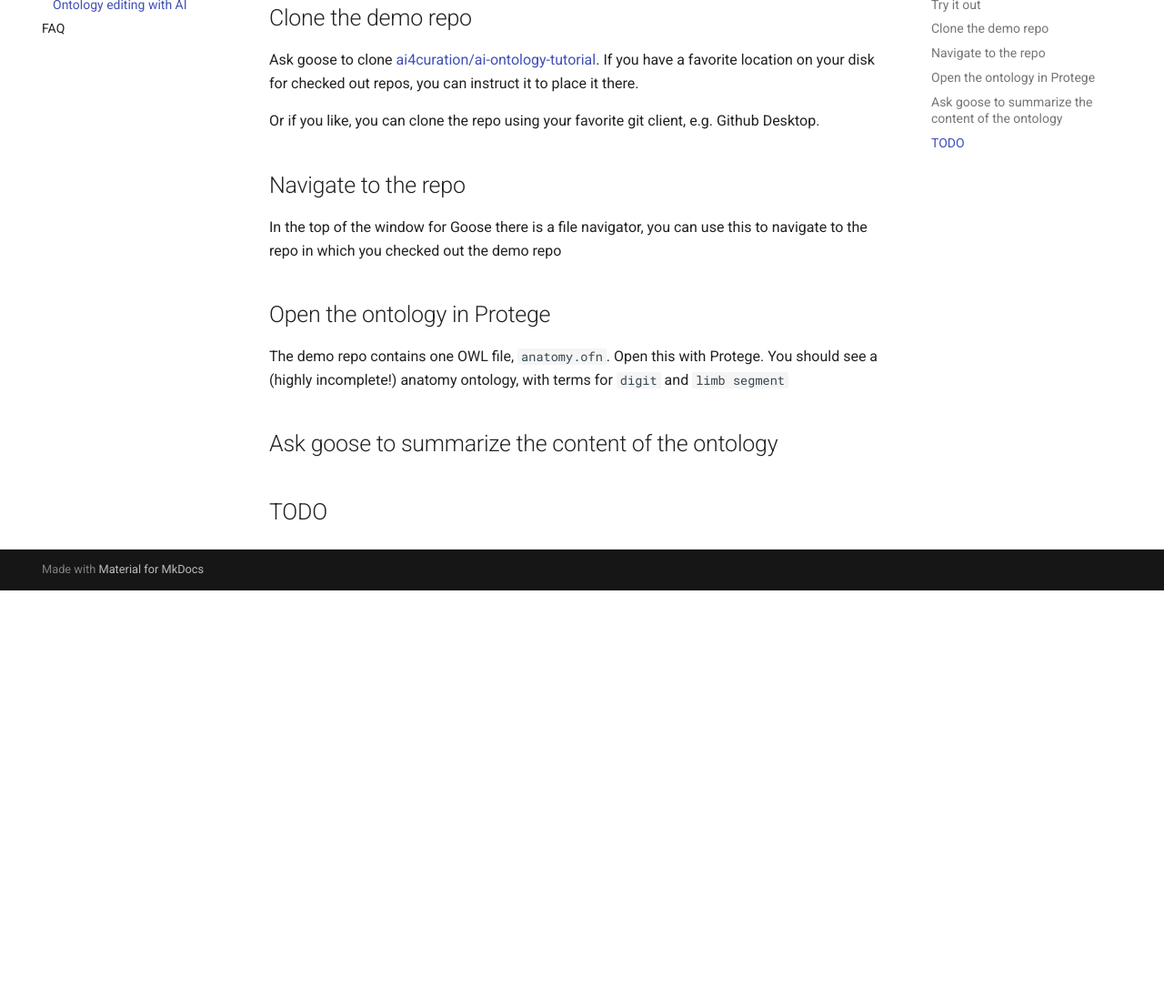
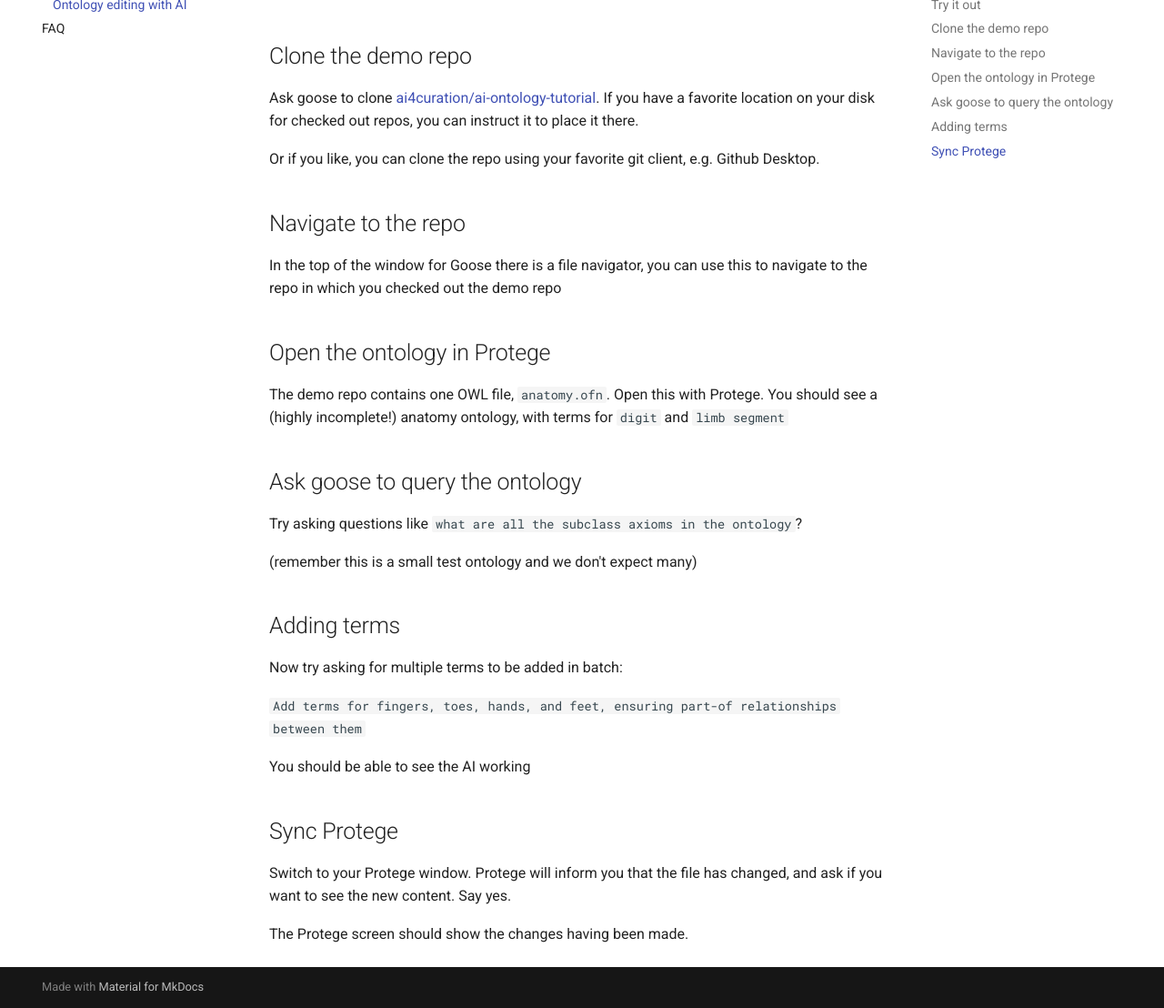
Before and after one commit to ai4curation/aidocs, an MkDocs documentation site: the page built from docs/tutorials/ontology-editing-with-ai.md, in a window 1280 px wide and 1400 px high, scrolled down 3297 px, cut to the strip 292-1400 px from the top of the window. Shown: the whole strip at 91% size. Built offline with MkDocs 1.6.1 and Material for MkDocs 9.7.7, drawn with Linux system fonts in a browser that asks for light colours; comment, search, counter and statistics services are not loaded; before the commit the page ends 4238 px from its top, so only the background shows below that; some of the changed text lies outside the part shown.

Commit message:
Resolved

```diff
--- a/docs/tutorials/ontology-editing-with-ai.md
+++ b/docs/tutorials/ontology-editing-with-ai.md
@@ -24,7 +24,9 @@ Go to the [install page](https://block.github.io/goose/docs/getting-started/inst
 
 ## Set up your [LLM](glossary.md#large-language-model-llm)
 
-Select settings/advanced, and select a Model. We recommend Anthropic/Claude Sonnet. You will need an [API key](glossary.md#api-key). We recommend speaking to your supervisor about getting an API key that is charged to a project you work on.
+Select settings/advanced, and select a Model. We recommend Anthropic/Claude Sonnet; you can try other models, but this tutorial has not been fully tested with other models.
+
+You will need an API key. We recommend speaking to your supervisor about getting an API key that is charged to a project you work on.
 
 ## Try it out
 
@@ -100,6 +102,22 @@ In the top of the window for Goose there is a file navigator, you can use this t
 
 The demo repo contains one OWL file, `anatomy.ofn`. Open this with Protege. You should see a (highly incomplete!) anatomy ontology, with terms for `digit` and `limb segment`
 
-## Ask goose to summarize the content of the ontology
+## Ask goose to query the ontology
 
-## TODO
+Try asking questions like `what are all the subclass axioms in the ontology`?
+
+(remember this is a small test ontology and we don't expect many)
+
+## Adding terms
+
+Now try asking for multiple terms to be added in batch:
+
+`Add terms for fingers, toes, hands, and feet, ensuring part-of relationships between them`
+
+You should be able to see the AI working
+
+## Sync Protege
+
+Switch to your Protege window. Protege will inform you that the file has changed, and ask if you want to see the new content. Say yes.
+
+The Protege screen should show the changes having been made.
```
